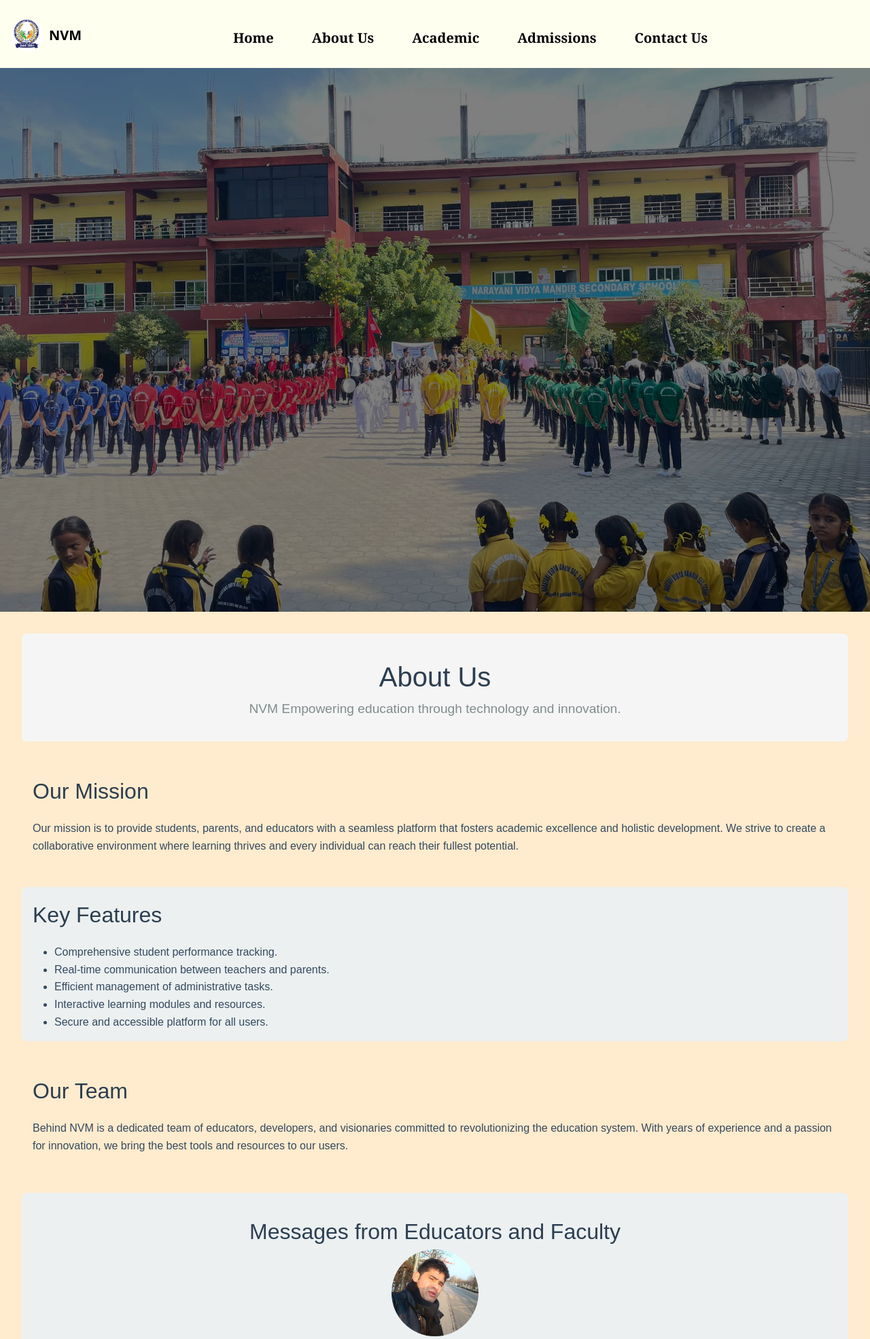
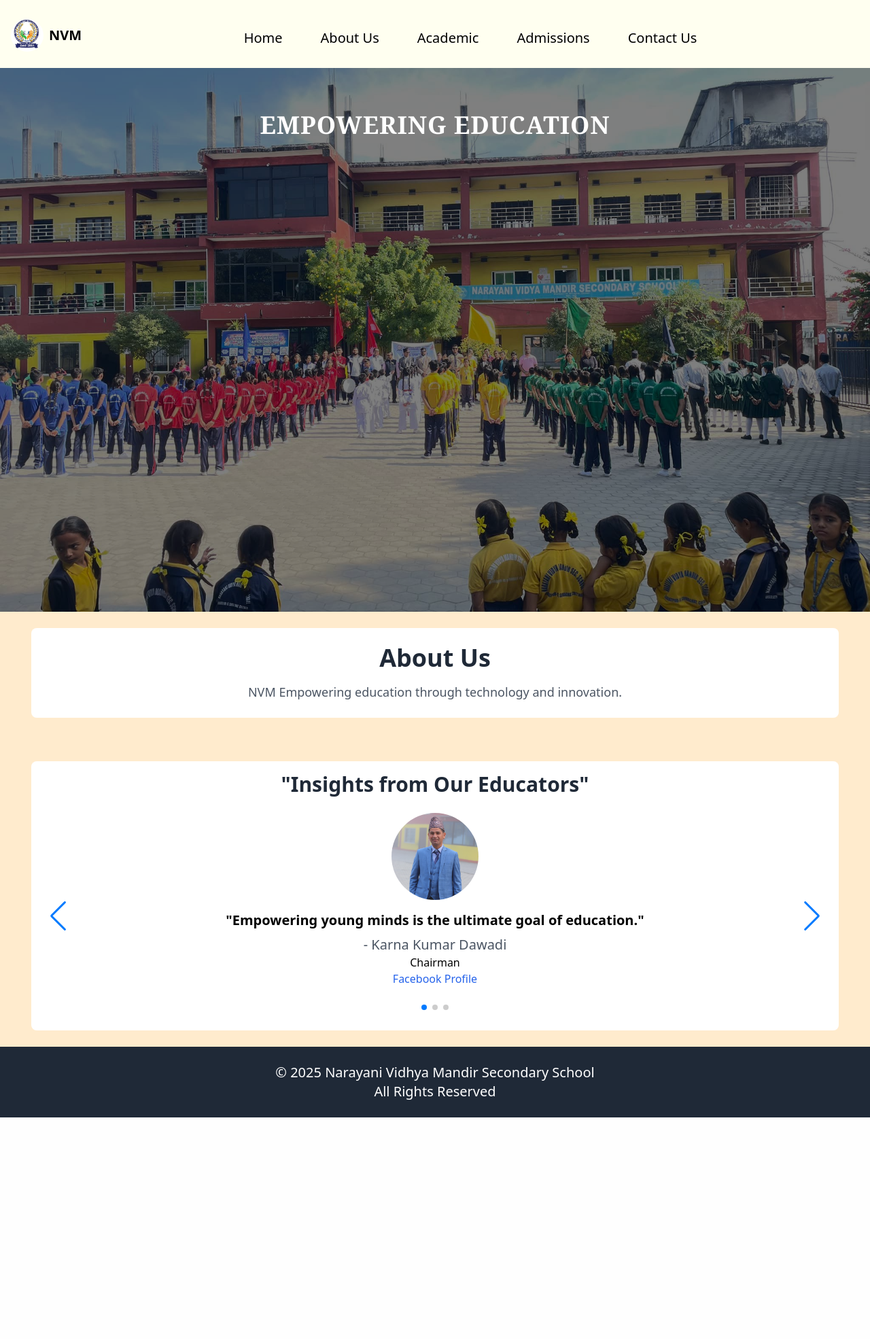
Before and after one commit to cole15sky/NVM-Webapp, a Django app: page /aboutUs/ in a window 1280 px wide. Shown: the top 1970 px of the page at 68% size. After the commit the page ends 1644 px from the top, so only its background shows below. Run offline with Django 5.2, Linux system fonts and the light colour scheme; some libraries are stand-ins or nearby versions.

Commit message:
style: update ui

```diff
--- a/about/templates/about/about.html
+++ b/about/templates/about/about.html
@@ -2,127 +2,83 @@
 {% load static %}
 
 {% block content %}
+
+<style>
+    .swiper-container{
+        background-color: white;
+        margin-left: 30px;
+        margin-right: 30px;
+    }
+</style>
 <!-- Hero Section -->
 <div class="relative h-screen w-full">
     <img src="{% static 'app/images/assembly.jpg' %}" alt="Hero Background" class="absolute inset-0 w-full h-full object-cover">
     <div class="absolute inset-0 bg-black bg-opacity-50"></div>
-    <div class="absolute top-16 left-0 w-full text-center z-10">
-        <h1 class="text-5xl md:text-3xl font-bold tracking-wide text-white uppercase font-serif"></h1>
+    <div class="absolute top-16 left-0 w-full text-center z-10 px-4 md:px-12">
+        <h1 class="text-xl md:text-4xl font-bold tracking-wide text-white uppercase font-serif">Empowering Education</h1>
     </div>
 </div>
 
-<div class="about-page-container" style="padding: 2rem; font-family: Arial, sans-serif; line-height: 1.6;">
-    <div class="hero-section" style="background-color: #f5f5f5; padding: 2rem; text-align: center; border-radius: 8px;">
-        <h1 style="font-size: 2.5rem; color: #2c3e50;">About Us</h1>
-        <p style="font-size: 1.2rem; color: #7f8c8d;">
-             NVM Empowering education through technology and innovation.
-        </p>
+<div class="about-page-container px-4 md:px-12 py-6 md:py-12 font-sans">
+    <!-- About Us Section -->
+    <div class="hero-section swiper-container p-6 text-center rounded-lg">
+        <h1 class="text-3xl md:text-4xl text-gray-800 font-semibold">About Us</h1>
+        <p class="text-lg text-gray-600 mt-4">NVM Empowering education through technology and innovation.</p>
     </div>
+    <br>
 
-    <div class="mission-section" style="margin-top: 2rem; padding: 1rem;">
-        <h2 style="font-size: 2rem; color: #2c3e50; margin-bottom: 1rem;">Our Mission</h2>
-        <p style="font-size: 1rem; color: #34495e;">
-            Our mission is to provide students, parents, and educators with a seamless platform that fosters academic excellence
-            and holistic development. We strive to create a collaborative environment where learning thrives and every individual
-            can reach their fullest potential.
-        </p>
-    </div>
-
-    <div class="features-section" style="margin-top: 2rem; padding: 1rem; background-color: #ecf0f1; border-radius: 8px;">
-        <h2 style="font-size: 2rem; color: #2c3e50; margin-bottom: 1rem;">Key Features</h2>
-        <ul style="list-style-type: disc; margin-left: 2rem; color: #34495e; font-size: 1rem;">
-            <li>Comprehensive student performance tracking.</li>
-            <li>Real-time communication between teachers and parents.</li>
-            <li>Efficient management of administrative tasks.</li>
-            <li>Interactive learning modules and resources.</li>
-            <li>Secure and accessible platform for all users.</li>
-        </ul>
-    </div>
-
-    <div class="team-section" style="margin-top: 2rem; padding: 1rem;">
-        <h2 style="font-size: 2rem; color: #2c3e50; margin-bottom: 1rem;">Our Team</h2>
-        <p style="font-size: 1rem; color: #34495e;">
-            Behind NVM is a dedicated team of educators, developers, and visionaries committed to revolutionizing the education system.
-            With years of experience and a passion for innovation, we bring the best tools and resources to our users.
-        </p>
-    </div>
-
-    <div class="swiper-container mt-10" style="padding: 2rem; background-color: #ecf0f1; border-radius: 8px;">
-        <h2 style="font-size: 2rem; color: #2c3e50; text-align: center;">Messages from Educators and Faculty</h2>
+    <!-- Educator Messages Section (Swiper Slider) -->
+    <div class="swiper-container mt-10 px-4 md:px-12 py-4 bg-gray-200 rounded-lg">
+        <h2 class="text-2xl md:text-3xl text-gray-800 font-semibold text-center mb-6">"Insights from Our Educators"</h2>
         <div class="swiper mySwiper">
-            <div class="swiper-wrapper">
+            <div class="swiper-wrapper border-2 ">
                 <!-- Slide 1 -->
                 <div class="swiper-slide text-center">
-                    <img src="{% static 'app/images/karnakumardawadi.jpg' %}" alt="Teacher 1" class="mx-auto rounded-full w-32 h-32 object-cover">
+                    <img src="{% static 'app/images/karna2.JPG' %}" alt="Teacher 1" class="mx-auto rounded-full w-32 h-32 object-cover">
                     <p class="mt-4 font-semibold text-xl">"Empowering young minds is the ultimate goal of education."</p>
-                    <p class="mt-2 text-gray-600 text-bold text-xl">- Karna Kumar Dawadi
-                        <p> Chairman </p>
+                    <p class="mt-2 text-gray-600 text-bold text-xl">- Karna Kumar Dawadi</p>
+                    <p>Chairman</p>
                     <a href="https://www.facebook.com/karna.kumardawadi.3" target="_blank" class="text-blue-600 hover:underline">Facebook Profile</a>
                 </div>
                 <!-- Slide 2 -->
                 <div class="swiper-slide text-center">
-                    <img src="{% static 'app/images/chabisharma.jpg' %}" alt="Teacher 2" class="mx-auto rounded-full w-32 h-32 object-cover">
+                    <img src="{% static 'app/images/shreenavas.jpg' %}" alt="Teacher 2" class="mx-auto rounded-full w-32 h-32 object-cover">
+                    <p class="mt-4 font-semibold text-xl">"Education is the foundation for a brighter tomorrow."</p>
+                    <p class="mt-2 text-gray-600">- Sanchhita Adhikari</p>
+                    <p>Principal</p>
+                    <a href="https://www.facebook.com/chhabi.sharma.547" target="_blank" class="text-blue-600 hover:underline">Facebook Profile</a>
+                </div>
+                <!-- Slide 3 -->
+                <div class="swiper-slide text-center">
+                    <img src="{% static 'app/images/chabisharma.jpg' %}" alt="Teacher 3" class="mx-auto rounded-full w-32 h-32 object-cover">
                     <p class="mt-4 font-semibold text-xl">"Education is the foundation for a brighter tomorrow."</p>
                     <p class="mt-2 text-gray-600">- Chhabi Sharma</p>
-                    <p>Managing Director </p>
-                    <a href="https://www.facebook.com/chhabi.sharma.547" target="_blank" class="text-blue-600 hover:underline">Facebook Profile</a>
-                </div>
-                <div class="swiper-slide text-center">
-                    <img src="{% static 'app/images/sanchita.jpg' %}" alt="Teacher 2" class="mx-auto rounded-full w-32 h-32 object-cover">
-                    <p class="mt-4 font-semibold text-xl">"Education is the foundation for a brighter tomorrow."</p>
-                    <p class="mt-2 text-gray-600">- Sanchhita Adhikari</p>
-                    <p> Teacher </p>
+                    <p>Managing Director</p>
                     <a href="https://www.facebook.com/chhabi.sharma.547" target="_blank" class="text-blue-600 hover:underline">Facebook Profile</a>
                 </div>
             </div>
-            <br> <br> <br>
+            <br>
+            <br>
+
+
             <!-- Pagination and Navigation -->
             <div class="swiper-pagination"></div>
             <div class="swiper-button-next"></div>
             <div class="swiper-button-prev"></div>
         </div>
     </div>
-
-    <div class="contact-section" style="margin-top: 2rem; padding: 1rem; background-color: #dfe6e9; border-radius: 8px;">
-        <h2 style="font-size: 2rem; color: #2c3e50; margin-bottom: 1rem;">Get in Touch</h2>
-        <p style="font-size: 1rem; color: #34495e;">
-            Have any questions or suggestions? We'd love to hear from you! Feel free to contact us at:
-        </p>
-        <ul style="list-style-type: none; margin-top: 1rem; padding: 0; color: #34495e; font-size: 1rem;">
-            <li><strong>Email:</strong> narayanividyamandir16@gmail.com</li>
-            <li><strong>Phone:</strong> +977-985-5046000</li>
-            <li><strong>Address:</strong> Shivaghat, Bharatpur, Nepal</li>
-        </ul>
-    </div>
 </div>
 
+<!-- Swiper JS -->
 <link rel="stylesheet" href="https://cdn.jsdelivr.net/npm/swiper@10/swiper-bundle.min.css">
 <script src="https://cdn.jsdelivr.net/npm/swiper@10/swiper-bundle.min.js"></script>
 <script>
-    const closeButtons = document.querySelectorAll('.close-btn');
-
-  closeButtons.forEach(button => {
-    button.addEventListener('click', (event) => {
-      const alert = event.target.closest('.alert');
-      if (alert) {
-        alert.style.transition = 'opacity 0.5s';
-        alert.style.opacity = '0';
-
-        setTimeout(() => {
-          alert.remove();
-        }, 500);
-      }
-    });
-  });
-
-
-
     const swiper = new Swiper('.mySwiper', {
         loop: true,
         spaceBetween: 30,
         centeredSlides: true,
         autoplay: {
-        delay: 5000,
+            delay: 3000,
             disableOnInteraction: false,
         },
         pagination: {
@@ -135,4 +91,5 @@
         },
     });
 </script>
+
 {% endblock %}
--- a/home/templates/home/base.html
+++ b/home/templates/home/base.html
@@ -52,7 +52,7 @@
                 </button>
 
                 <!-- Desktop Navigation Links -->
-                <ul id="menu" class="hidden md:flex mt-5 space-x-6 items-center justify-center flex-grow font-serif font-bold text-lg md:text-xl">
+                <ul id="menu" class="hidden md:flex mt-5 space-x-6 items-center justify-center flex-grow text-lg md:text-xl">
                     <li>
                         <a href="/" class="hover:bg-indigo-700  active text-black hover:text-white px-4 btn active py-2 rounded-md transition">
                             Home</a>
@@ -75,22 +75,22 @@
             </div>
 
             <!-- Mobile Dropdown -->
-            <div id="mobile-menu" class="hidden fixed inset-0 bg-indigo-800 text-white shadow-md md:hidden z-50">
+            <div id="mobile-menu" class="hidden fixed inset-0 bg-white text-black hover:text-bg-indigo-700   shadow-md md:hidden z-50">
                 <ul class="flex flex-col space-y-4 py-4 px-6 h-full items-center justify-center">
                     <li>
-                        <a href="/" class="hover:bg-indigo-700 px-4 py-2 rounded-md transition block">Home</a>
+                        <a href="/" class="hover:bg-indigo-700 hover:text-white px-4 py-2 rounded-md transition block">Home</a>
                     </li>
                     <li>
-                        <a href="/aboutUs" class="hover:bg-indigo-700 px-4 py-2 rounded-md transition block">About Us</a>
+                        <a href="/aboutUs" class="hover:bg-indigo-700 hover:text-white px-4 py-2 rounded-md transition block">About Us</a>
                     </li>
                     <li>
-                        <a href="" class="hover:bg-indigo-700 px-4 py-2 rounded-md transition block">Academic</a>
+                        <a href="" class="hover:bg-indigo-700 hover:text-white  px-4 py-2 rounded-md transition block">Academic</a>
                     </li>
                     <li>
-                        <a href="" class="hover:bg-indigo-700 px-4 py-2 rounded-md transition block">Admissions</a>
+                        <a href="" class="hover:bg-indigo-700 hover:text-white px-4 py-2 rounded-md transition block">Admissions</a>
                     </li>
                     <li>
-                        <a href="" class="hover:bg-indigo-700 px-4 py-2 rounded-md transition block">Contact Us</a>
+                        <a href="" class="hover:bg-indigo-700 hover:text-white px-4 py-2 rounded-md transition block">Contact Us</a>
                     </li>
                 </ul>
             </div>
@@ -111,7 +111,6 @@
         </footer>
 
     </main>
-<!--
     <script>
         const menuToggle = document.getElementById("menu-toggle");
         const desktopMenu = document.getElementById("menu");
@@ -121,7 +120,7 @@
             mobileMenu.classList.toggle("hidden");
             desktopMenu.classList.add("hidden");
         });
-    </script> -->
+    </script>
 
 </body>
 
```
Also changed, not shown: home/templates/home/home.html (+64 -91 lines), static/app/images/karna2.JPG (added), static/app/images/karnakumardawadi.jpg (deleted), static/app/images/shreenavas.jpg (added), 8 other files. Lines whose indentation alone changed are shown as unchanged.
